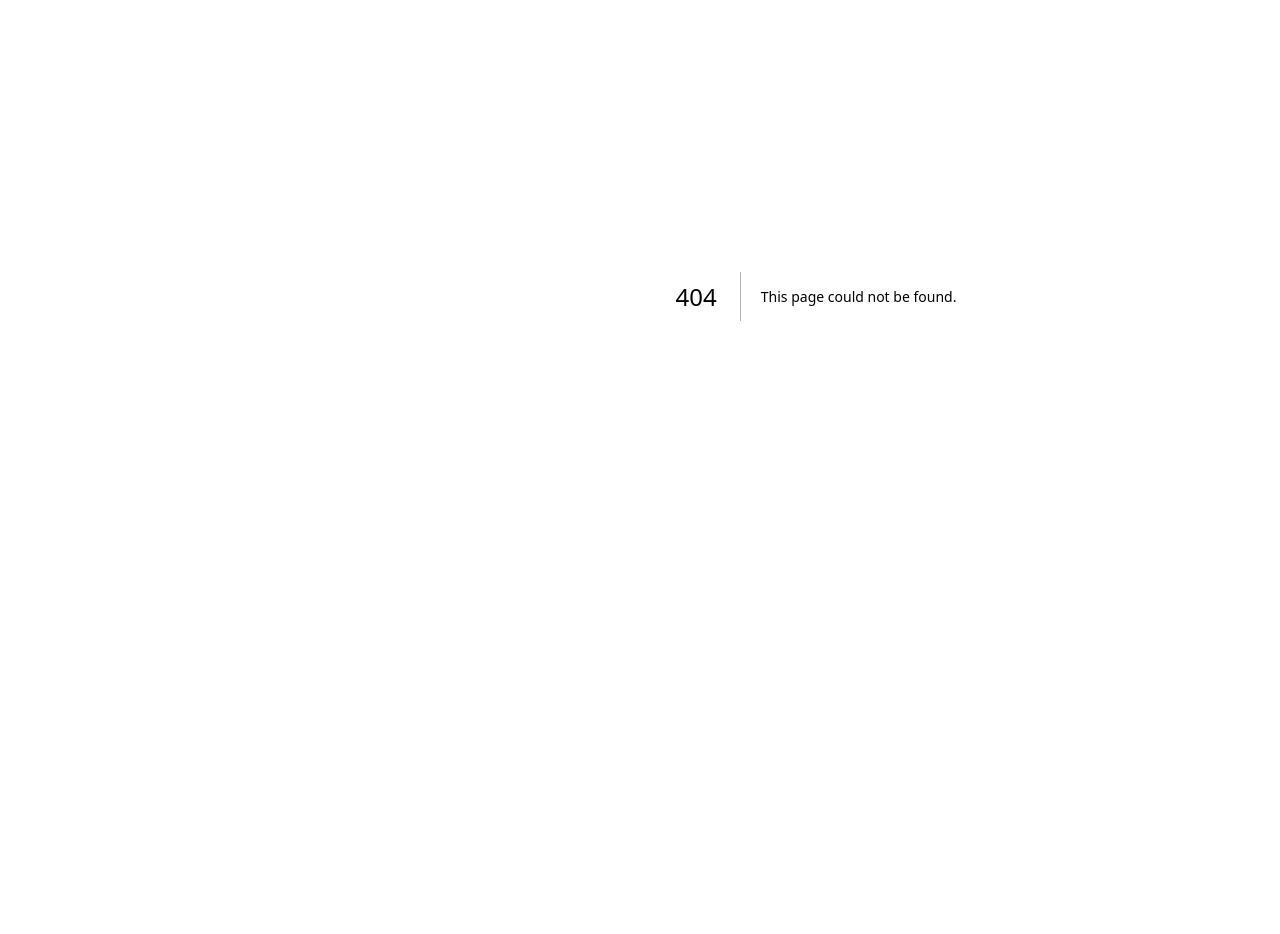
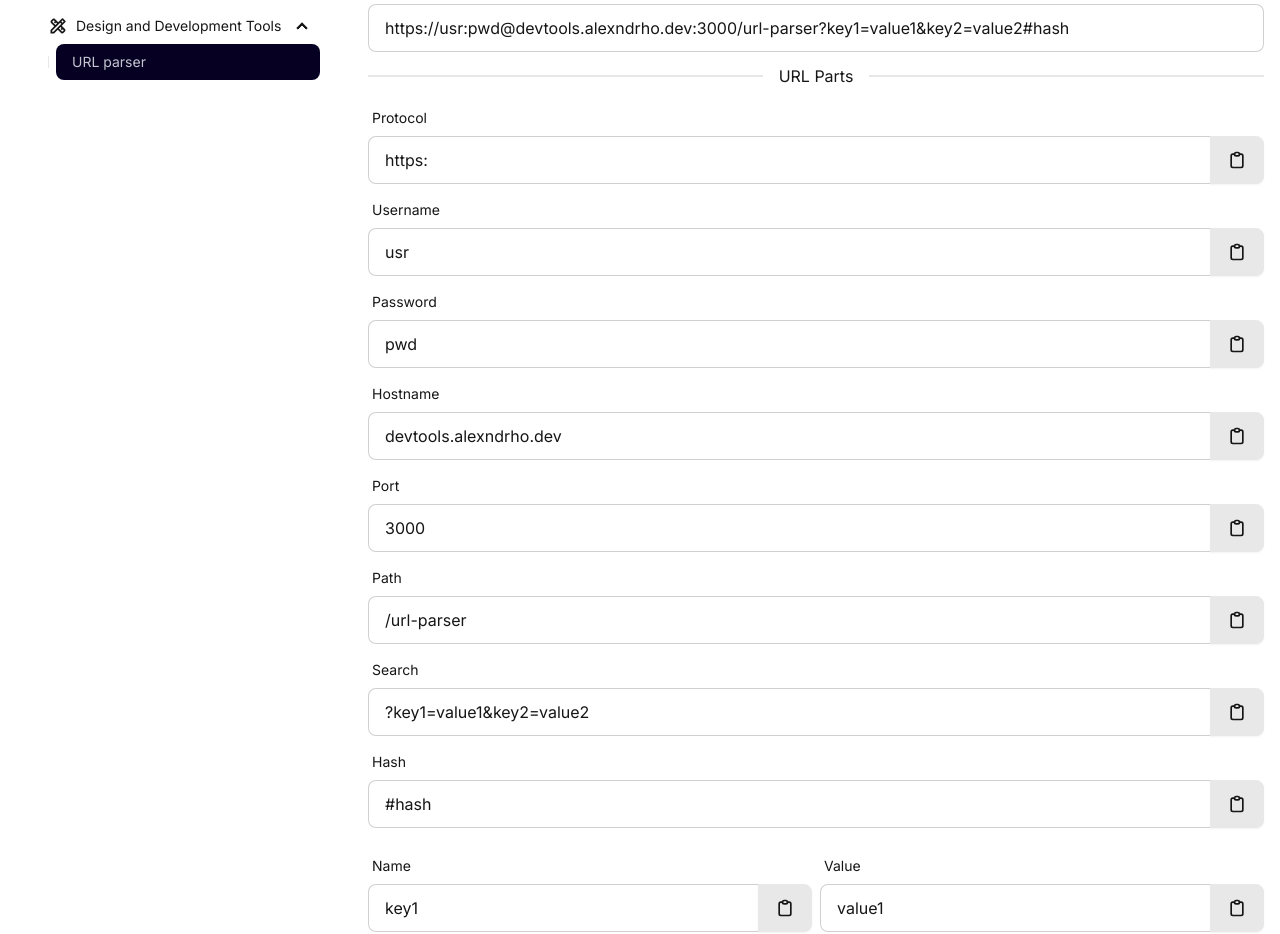
Before and after one commit to alexndrho/devtools, a Next.js app: page /url-parser in a window 1280 px wide. Before the commit this address had no page. Shown: the part 200-1134 px from the top of the page. Before the commit the page ends 976 px from the top, so only its background shows below. Built offline with nearby package versions, Linux system fonts and the light colour scheme.

Commit message:
feat: add url parser

```diff
--- /dev/null
+++ b/src/app/url-parser/page.client.tsx
@@ -0,0 +1,286 @@
+'use client';
+
+import { useEffect, useState } from 'react';
+import CopyButton from '@/components/CopyButton';
+import { TbClipboard, TbClipboardCheck } from 'react-icons/tb';
+
+function CopyToClipboard({
+  value,
+  className,
+}: {
+  value: string;
+  className: string;
+}) {
+  return (
+    <CopyButton value={value}>
+      {({ copied, copy }) => (
+        <button
+          onClick={copy}
+          className={`btn ${className}`}
+          aria-label="Copy to clipboard"
+        >
+          {copied ? (
+            <TbClipboardCheck className="w-5 h-5" />
+          ) : (
+            <TbClipboard className="w-5 h-5" />
+          )}
+        </button>
+      )}
+    </CopyButton>
+  );
+}
+
+export default function ClientURLParser() {
+  const [url, setUrl] = useState(
+    'https://usr:pwd@devtools.alexndrho.dev:3000/url-parser?key1=value1&key2=value2#hash',
+  );
+
+  const [protocol, setProtocol] = useState('');
+  const [username, setUsername] = useState('');
+  const [password, setPassword] = useState('');
+  const [hostname, setHostname] = useState('');
+  const [port, setPort] = useState('');
+  const [path, setPath] = useState('');
+  const [search, setSearch] = useState('');
+  const [searchParams, setSearchParams] = useState<URLSearchParams>();
+  const [hash, setHash] = useState('');
+
+  const [invalidUrl, setInvalidUrl] = useState(false);
+
+  useEffect(() => {
+    try {
+      const urlObject = new URL(url);
+
+      setInvalidUrl(false);
+      setProtocol(urlObject.protocol);
+      setUsername(urlObject.username);
+      setPassword(urlObject.password);
+      setHostname(urlObject.hostname);
+      setPort(urlObject.port);
+      setPath(urlObject.pathname);
+      setSearch(urlObject.search);
+      setSearchParams(urlObject.searchParams);
+      setHash(urlObject.hash);
+    } catch (error) {
+      setInvalidUrl(true);
+      setProtocol('');
+      setUsername('');
+      setPassword('');
+      setHostname('');
+      setPort('');
+      setPath('');
+      setSearch('');
+      setSearchParams(undefined);
+    }
+  }, [url]);
+
+  return (
+    <>
+      <label className="form-control">
+        <div className="label">
+          <span className={'label-text' + (invalidUrl ? ' text-error' : '')}>
+            Url
+          </span>
+        </div>
+
+        <input
+          type="text"
+          value={url}
+          placeholder="https://example.com"
+          onChange={(e) => setUrl(e.target.value)}
+          className={
+            'input input-bordered' + (invalidUrl ? ' input-error' : '')
+          }
+        />
+
+        {invalidUrl && (
+          <div className="label">
+            <span className="label-text-alt text-error">Invalid URL</span>
+          </div>
+        )}
+      </label>
+
+      <div className="divider">URL Parts</div>
+
+      <label className="form-control w-full">
+        <div className="label">
+          <span className="label-text">Protocol</span>
+        </div>
+
+        <div className="join w-full">
+          <input
+            type="text"
+            value={protocol}
+            readOnly
+            className="join-item input input-bordered w-full"
+          />
+
+          <CopyToClipboard className="join-item" value={protocol} />
+        </div>
+      </label>
+
+      <label className="mt-2 w-full form-control">
+        <div className="label">
+          <span className="label-text">Username</span>
+        </div>
+
+        <div className="join w-full">
+          <input
+            type="text"
+            value={username}
+            readOnly
+            className="join-item input input-bordered w-full"
+          />
+
+          <CopyToClipboard className="join-item" value={username} />
+        </div>
+      </label>
+
+      <label className="mt-2 w-full form-control">
+        <div className="label">
+          <span className="label-text">Password</span>
+        </div>
+
+        <div className="join w-full">
+          <input
+            type="text"
+            value={password}
+            readOnly
+            className="join-item input input-bordered w-full"
+          />
+
+          <CopyToClipboard className="join-item" value={password} />
+        </div>
+      </label>
+
+      <label className="mt-2 w-full form-control">
+        <div className="label">
+          <span className="label-text">Hostname</span>
+        </div>
+
+        <div className="join w-full">
+          <input
+            type="text"
+            value={hostname}
+            readOnly
+            className="join-item input input-bordered w-full"
+          />
+
+          <CopyToClipboard className="join-item" value={hostname} />
+        </div>
+      </label>
+
+      <label className="mt-2 w-full form-control">
+        <div className="label">
+          <span className="label-text">Port</span>
+        </div>
+
+        <div className="join w-full">
+          <input
+            type="text"
+            value={port}
+            readOnly
+            className="join-item input input-bordered w-full"
+          />
+
+          <CopyToClipboard className="join-item" value={port} />
+        </div>
+      </label>
+
+      <label className="mt-2 w-full form-control">
+        <div className="label">
+          <span className="label-text">Path</span>
+        </div>
+
+        <div className="join w-full">
+          <input
+            type="text"
+            value={path}
+            readOnly
+            className="join-item input input-bordered w-full"
+          />
+
+          <CopyToClipboard className="join-item" value={path} />
+        </div>
+      </label>
+
+      <label className="mt-2 w-full form-control">
+        <div className="label">
+          <span className="label-text">Search</span>
+        </div>
+
+        <div className="join w-full">
+          <input
+            type="text"
+            value={search}
+            readOnly
+            className="join-item input input-bordered w-full"
+          />
+
+          <CopyToClipboard className="join-item" value={search} />
+        </div>
+      </label>
+
+      <label className="mt-2 w-full form-control">
+        <div className="label">
+          <span className="label-text">Hash</span>
+        </div>
+
+        <div className="join w-full">
+          <input
+            type="text"
+            value={hash}
+            readOnly
+            className="join-item input input-bordered w-full"
+          />
+
+          <CopyToClipboard className="join-item" value={hash} />
+        </div>
+      </label>
+
+      {searchParams && searchParams.size > 0 && (
+        <div className="mt-5">
+          <div className="flex flex-col gap-2">
+            {Array.from(searchParams).map(([name, value], index) => (
+              <div key={index} className="flex gap-2">
+                <div className="form-control flex-1">
+                  <div className="label">
+                    <span className="label-text">Name</span>
+                  </div>
+
+                  <div className="join w-full">
+                    <input
+                      type="text"
+                      value={name}
+                      readOnly
+                      className="join-item input input-bordered w-full"
+                    />
+
+                    <CopyToClipboard className="join-item" value={name} />
+                  </div>
+                </div>
+
+                <div className="form-control flex-1">
+                  <div className="label">
+                    <span className="label-text">Value</span>
+                  </div>
+
+                  <div className="join w-full">
+                    <input
+                      type="text"
+                      value={value}
+                      readOnly
+                      className="join-item input input-bordered w-full"
+                    />
+
+                    <CopyToClipboard className="join-item" value={value} />
+                  </div>
+                </div>
+              </div>
+            ))}
+          </div>
+        </div>
+      )}
+    </>
+  );
+}
--- /dev/null
+++ b/src/app/url-parser/page.tsx
@@ -0,0 +1,10 @@
+import ClientURLParser from './page.client';
+
+export default function URLParser() {
+  return (
+    <>
+      <h1 className="mb-8 text-4xl font-extrabold">URL parser</h1>
+      <ClientURLParser />
+    </>
+  );
+}
--- a/src/components/Layouts/AppContainer.tsx
+++ b/src/components/Layouts/AppContainer.tsx
@@ -6,6 +6,7 @@ import Image from 'next/image';
 import { usePathname } from 'next/navigation';
 import logo from '@/assets/logo.png';
 import { TbFileText, TbMenu2, TbMoon, TbSun } from 'react-icons/tb';
+import { MdOutlineDesignServices } from 'react-icons/md';
 
 interface AppContainerProps {
   children?: React.ReactNode;
@@ -122,6 +123,26 @@ export default function AppContainer({ children }: AppContainerProps) {
                 </ul>
               </details>
             </li>
+
+            <li>
+              <details open>
+                <summary>
+                  <MdOutlineDesignServices className="w-5 h-5" />
+                  Design and Development Tools
+                </summary>
+                <ul>
+                  <li>
+                    <Link
+                      href="/url-parser"
+                      onClick={() => setOpenedDrawer(false)}
+                      className={pathname === '/url-parser' ? 'active' : ''}
+                    >
+                      URL parser
+                    </Link>
+                  </li>
+                </ul>
+              </details>
+            </li>
           </ul>
         </div>
       </aside>
```
